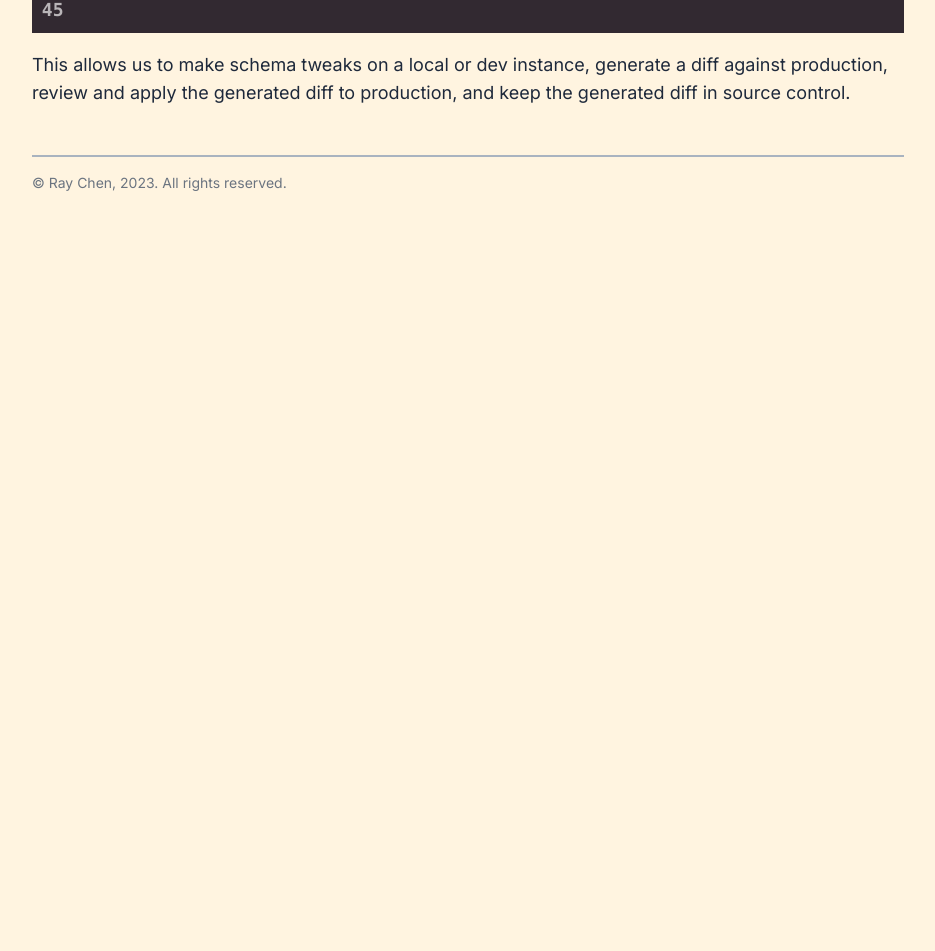
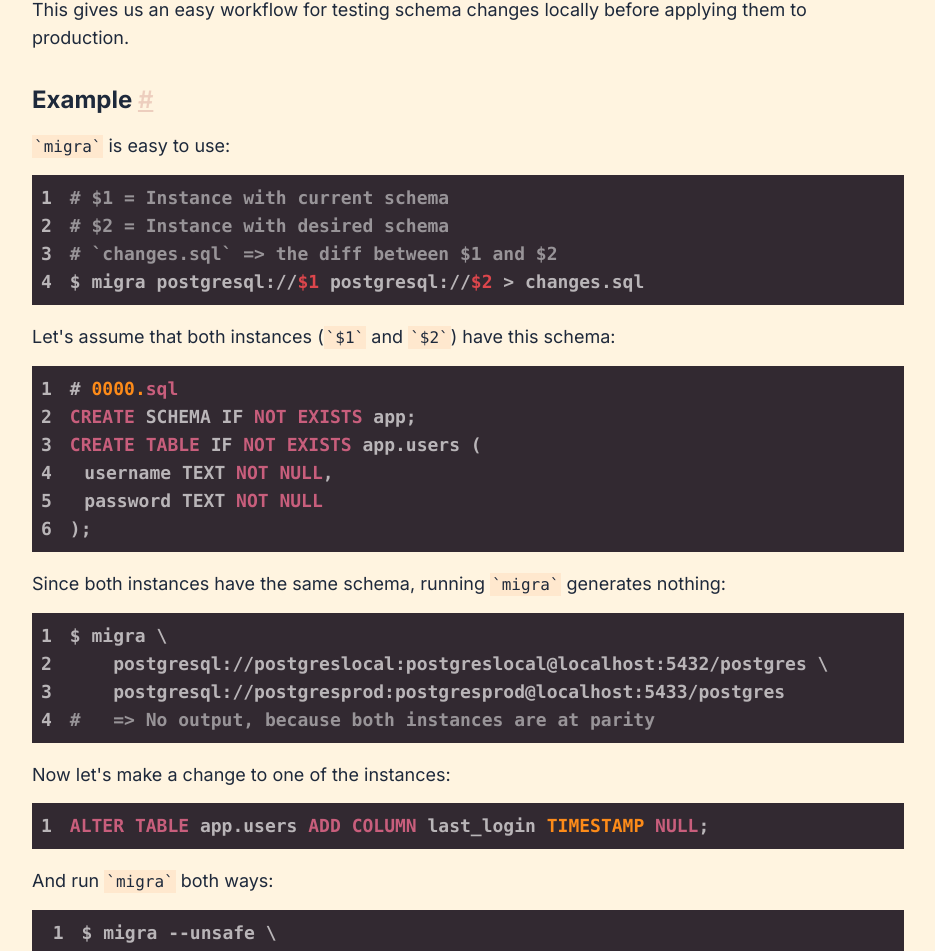
Before and after one commit to half0wl/raychen.io, a Next.js app: page /blog/managing-postgres-schema-changes-with-migra in a window 1280 px wide. Shown: the part 1674-2625 px from the top of the page, without its empty margins (172-1107 px from the left). Before the commit the page ends 1903 px from the top, so only its background shows below. Built offline with nearby package versions, Linux system fonts and the light colour scheme.

Commit message:
article migration, part1

```diff
--- /dev/null
+++ b/src/components/h2.tsx
@@ -0,0 +1,24 @@
+import Link from 'next/link'
+
+interface Props {
+  id?: string
+  children: React.ReactNode
+}
+
+const H2: React.FC<Props> = ({ id, children }) => {
+  return (
+    <h2 id={id ?? ''} className="mb-4 text-2xl font-bold">
+      {children}
+      {id && (
+        <>
+          {'  '}
+          <Link href={`#${id}`} className="opacity-20 hover:opacity-100">
+            #
+          </Link>
+        </>
+      )}
+    </h2>
+  )
+}
+
+export default H2
--- a/src/pages/blog/managing-postgres-schema-changes-with-migra.tsx
+++ b/src/pages/blog/managing-postgres-schema-changes-with-migra.tsx
@@ -1,5 +1,6 @@
 import Article from '@/components/article'
 import CodeBlock from '@/components/code-block'
+import H2 from '@/components/h2'
 import Link from 'next/link'
 
 const _: React.FC = () => {
@@ -11,65 +12,261 @@
         </code>{' '}
         is a great tool for tracking changes in a Postgres schema without
         relying on ORMs. It generates schema diffs between two different
-        Postgres instances. **i.e.**, on an instance A with the desired schema,
-        and instance B with current schema, `migra` will generate a SQL file
-        that you can apply to instance B that will bring its schema up to parity
-        with A.
+        Postgres instances. <em>i.e.</em>, on an instance A with the desired
+        schema, and instance B with current schema, <code>`migra`</code> will
+        generate a SQL file that you can apply to instance B that will bring its
+        schema up to parity with A.
       </p>
       <p>Here's a diagram to help visualize this:</p>
       <CodeBlock
         lang="text"
-        code={`
-.               (current)                       (new)
-.            ---------------               ---------------
-.            | Instance $A |               | Instance $A |
-.            | Schema V0   | -- Change --> | Schema V1   |
-.            ---------------               ---------------
-.                                                |
-.                                |---------------|
-.                                |
-.                                v
-.           ===============================================
-.           |               $ migra diff                  |
-.           |         Against Instance B (current)        |
-.           ===============================================
-.                                |
-.                                |
-.                                v
-.                            (current)
-.                         -----------------
-.                         |  Instance $B  |
-.                         |  Schema V0    |
-.                         -----------------
-.                                |
-.                                |
-.                                v
-.           ===============================================
-.           | Produces an upgrade SQL script to Schema V1 |
-.           |             >> changes.sql                  |
-.           ===============================================
-.                                |
-.                                |
-.                                v
-.           ===============================================
-.           |           Review and apply to $B            |
-.           |   $ psql postgresql://$B -1 -f changes.sql  |
-.           ===============================================
-.                                |
-.                                |
-.                                v
-.                              (new)
-.                         -----------------
-.                         |  Instance $B  |
-.                         |  Schema V1    |
-.                         -----------------
-        `}
+        code={`.            (current)                       (new)
+.         ---------------               ---------------
+.         | Instance $A |               | Instance $A |
+.         | Schema V0   | -- Change --> | Schema V1   |
+.         ---------------               ---------------
+.                                             |
+.                             |---------------|
+.                             |
+.                             v
+.        ===============================================
+.        |               $ migra diff                  |
+.        |         Against Instance B (current)        |
+.        ===============================================
+.                             |
+.                             |
+.                             v
+.                         (current)
+.                      -----------------
+.                      |  Instance $B  |
+.                      |  Schema V0    |
+.                      -----------------
+.                             |
+.                             |
+.                             v
+.        ===============================================
+.        | Produces an upgrade SQL script to Schema V1 |
+.        |             >> changes.sql                  |
+.        ===============================================
+.                             |
+.                             |
+.                             v
+.        ===============================================
+.        |           Review and apply to $B            |
+.        |   $ psql postgresql://$B -1 -f changes.sql  |
+.        ===============================================
+.                             |
+.                             |
+.                             v
+.                           (new)
+.                      -----------------
+.                      |  Instance $B  |
+.                      |  Schema V1    |
+.                      -----------------`}
       />
       <p>
-        This allows us to make schema tweaks on a local or dev instance,
-        generate a diff against production, review and apply the generated diff
-        to production, and keep the generated diff in source control.
+        This gives us an easy workflow for testing schema changes locally before
+        applying them to production.
       </p>
+
+      {/* --- */}
+      <H2 id="example">Example</H2>
+      <p>
+        <code>`migra`</code> is easy to use:
+      </p>
+      <CodeBlock
+        lang="bash"
+        code={`# $1 = Instance with current schema
+# $2 = Instance with desired schema
+# \`changes.sql\` => the diff between $1 and $2
+$ migra postgresql://$1 postgresql://$2 > changes.sql`}
+      />
+      <p>
+        Let's assume that both instances (<code>`$1`</code> and{' '}
+        <code>`$2`</code>) have this schema:
+      </p>
+      <CodeBlock
+        lang="sql"
+        code={`# 0000.sql
+CREATE SCHEMA IF NOT EXISTS app;
+CREATE TABLE IF NOT EXISTS app.users (
+	username TEXT NOT NULL,
+	password TEXT NOT NULL
+);`}
+      />
+      <p>
+        Since both instances have the same schema, running <code>`migra`</code>{' '}
+        generates nothing:
+      </p>
+      <CodeBlock
+        lang="bash"
+        code={`$ migra \\
+    postgresql://postgreslocal:postgreslocal@localhost:5432/postgres \\
+    postgresql://postgresprod:postgresprod@localhost:5433/postgres
+#   => No output, because both instances are at parity`}
+      />
+      <p>Now let's make a change to one of the instances:</p>
+      <CodeBlock
+        lang="sql"
+        code={`ALTER TABLE app.users ADD COLUMN last_login TIMESTAMP NULL;`}
+      />
+      <p>
+        And run <code>`migra`</code> both ways:
+      </p>
+      <CodeBlock
+        lang="bash"
+        code={`$ migra --unsafe \\
+    postgresql://postgreslocal:postgreslocal@localhost:5432/postgres \\
+    postgresql://postgresprod:postgresprod@localhost:5433/postgres
+alter table "app"."users" drop column "last_login";
+
+# Switch the connection string around:
+$ migra --unsafe \\
+    postgresql://postgresprod:postgresprod@localhost:5433/postgres \\
+    postgresql://postgreslocal:postgreslocal@localhost:5432/postgres
+alter table "app"."users" add column "last_login" timestamp without time zone;`}
+      />
+      <p>
+        Now you can see why it's a "schema diff" tool!
+        <br />
+        <br />
+        You can pipe the output to a file for review and modifications, and
+        apply the changes when you're satisfied:
+      </p>
+      <CodeBlock
+        lang="bash"
+        code={`# Output to file
+$ migra --unsafe \\
+    postgresql://postgresprod:postgresprod@localhost:5433/postgres \\
+    postgresql://postgreslocal:postgreslocal@localhost:5432/postgres \\
+    > 0001.sql
+alter table "app"."users" add column "last_login" timestamp without time zone;
+
+# Review
+$ cat 0001.sql
+alter table "app"."users" add column "last_login" timestamp without time zone;
+
+# Apply
+$ psql postgresql://postgresprod:postgresprod@localhost:5433/postgres \\
+    -1 -f 0001.sql
+ALTER TABLE
+
+# Run migra again (prod->local)
+$ migra --unsafe \\
+    postgresql://postgresprod:postgresprod@localhost:5433/postgres \\
+    postgresql://postgreslocal:postgreslocal@localhost:5432/postgres
+#   => No output, because both instances are at parity
+
+# Run migra again (local->prod)
+$ migra --unsafe \\
+    postgresql://postgreslocal:postgreslocal@localhost:5432/postgres \\
+    postgresql://postgresprod:postgresprod@localhost:5433/postgres
+#   => No output, because both instances are at parity`}
+      />
+
+      <p>
+        (See <Link href="#appendix">Appendix: Demostration set-up</Link> for the
+        demo set-up.)
+      </p>
+
+      {/* --- */}
+      <H2 id="why-unsafe">
+        Why <code>`--unsafe`</code> flag?
+      </H2>
+      <p>
+        Without <code>`--unsafe`</code>, <code>`migra`</code> will not generate
+        destructive SQL statements such as <code>`DROP ...`</code>. We want them
+        because dropping stuff is a valid schema tweak, so we invoke{' '}
+        <code>`migra`</code> with the <code>`--unsafe`</code> flag to
+        intentionally retain destructive commands. For more information, check
+        out{' '}
+        <Link href="https://databaseci.com/docs/migra/options">
+          https://databaseci.com/docs/migra/options
+        </Link>
+        .
+      </p>
+
+      {/* --- */}
+      <H2 id="warning-renames">Usage warning: Be careful about renames!</H2>
+      <p>
+        Most rename operations are generated as "drop {'->'} create," meaning
+        that it <strong>re-creates</strong> the object instead of renaming it
+        in-place. If you rename a table, column, primary key, etc., it will
+        generate a <code>`DROP ...`</code> statement and{' '}
+        <code>`CREATE ...`</code>. Check out{' '}
+        <Link href="https://github.com/djrobstep/migra/issues/29">
+          migra/issues/29
+        </Link>{' '}
+        &{' '}
+        <Link href="https://github.com/djrobstep/migra/issues/213">
+          migra/issues/213
+        </Link>{' '}
+        for more information.
+      </p>
+
+      {/* --- */}
+      <H2 id="wrap-up">Wrap-up</H2>
+      <p>
+        This is a short demostration on how you can use <code>`migra`</code> for
+        handling pure SQL migrations. I hope this gives you some idea on how you
+        can incorporate it in your workflow!
+      </p>
+
+      {/* --- */}
+      <H2 id="appendix">Appendix: Demostration set-up</H2>
+      <p>1. Spin up two Postgres instances using Docker:</p>
+      <CodeBlock
+        lang="yml"
+        code={`# docker-compose-local-pg.yml
+version: '3.8'
+services:
+  postgres:
+    image: postgres:14
+    restart: always
+    environment:
+      - POSTGRES_USER=postgreslocal
+      - POSTGRES_PASSWORD=postgreslocal
+      - POSTGRES_DB=postgres
+    ports:
+      - 5432:5432
+    volumes:
+      - ./postgres-local-data:/var/lib/postgresql/data
+
+# docker-compose-prod-pg.yml
+version: '3.8'
+services:
+  postgres:
+    image: postgres:14
+    restart: always
+    environment:
+      - POSTGRES_USER=postgresprod
+      - POSTGRES_PASSWORD=postgresprod
+      - POSTGRES_DB=postgres
+    ports:
+      - 5433:5432
+    volumes:
+      - ./postgres-prod-data:/var/lib/postgresql/data`}
+      />
+      <p>2. Use example starting schema:</p>
+      <CodeBlock
+        lang="sql"
+        code={`# 0000.sql
+CREATE SCHEMA IF NOT EXISTS app;
+CREATE TABLE IF NOT EXISTS app.users (
+	username TEXT NOT NULL,
+	password TEXT NOT NULL
+);`}
+      />
+      <p>3. Apply example schema to both instances:</p>
+      <CodeBlock
+        lang="bash"
+        code={`$ psql postgresql://postgreslocal:postgreslocal@localhost:5433/postgres -1 -f 0000.sql
+CREATE SCHEMA
+CREATE TABLE
+$ psql postgresql://postgresprod:postgresprod@localhost:5433/postgres -1 -f 0000.sql
+CREATE SCHEMA
+CREATE TABLE`}
+      />
     </Article>
   )
 }
```
